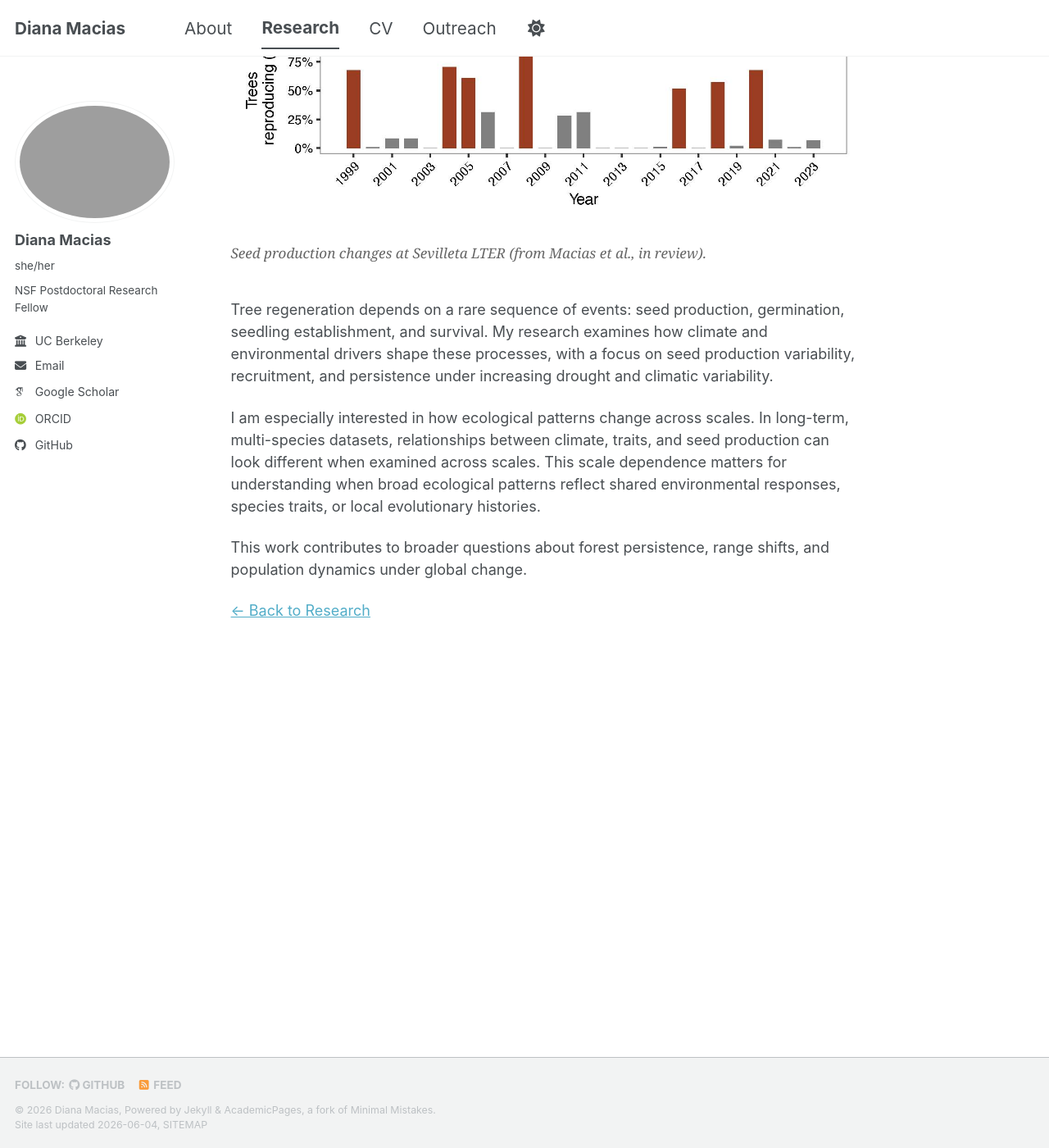
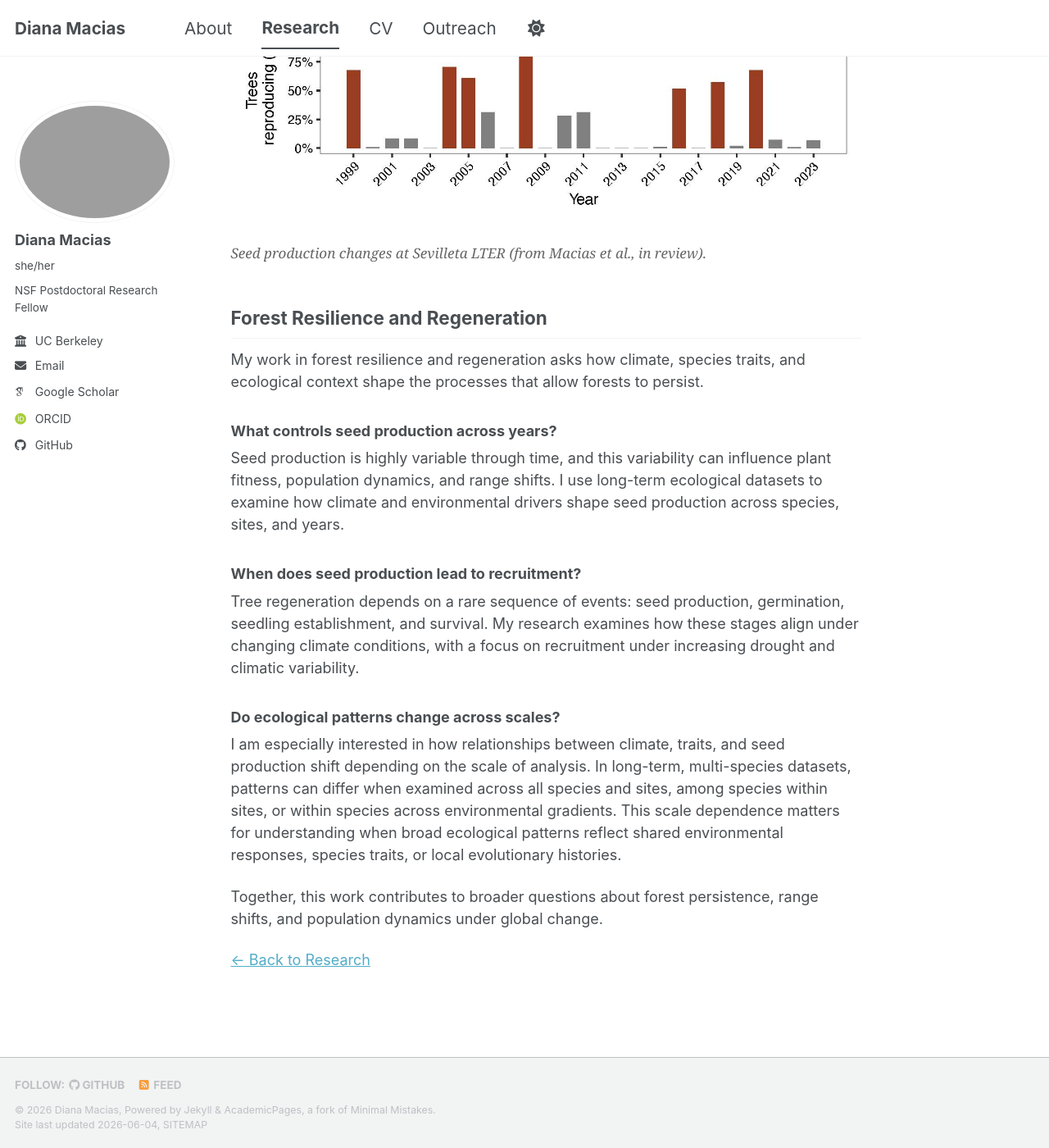
Before and after one commit to maciasd/maciasd.github.io, a Jekyll site: the page built from _pages/forest-resileince.md, in a window 1280 px wide and 1400 px high, scrolled down 576 px. Shown: the whole window at 82% size. Built offline with Jekyll 4.4.1, drawn with Linux system fonts in a browser that asks for light colours; some web fonts are replaced; a script bundle is joined from its source files by our own code; library files that are not in the unit come from our copies.

Commit message:
Revise forest resilience content and formatting
Updated the formatting and content structure of the forest resilience page to enhance readability and clarity.

```diff
--- a/_pages/forest-resileince.md
+++ b/_pages/forest-resileince.md
@@ -4,17 +4,29 @@ title: "Forest Resilience and Regeneration"
 author_profile: true
 ---
 
-<figure style="text-align: center; margin-bottom: 35px;">
-  <img src="/images/forest-resilience.jpg" width="200" alt="Seed production at Sevilleta LTER">
+<figure style="text-align: center; margin-bottom: 25px;">
+  <img src="/images/forest-resilience.jpg" width="380" alt="Seed production at Sevilleta LTER">
   <figcaption style="font-size: 0.95em; line-height: 1.4; color: #666; margin-top: 8px;">
     <em>Seed production changes at Sevilleta LTER (from Macias et al., in review).</em>
   </figcaption>
 </figure>
 
-Tree regeneration depends on a rare sequence of events: seed production, germination, seedling establishment, and survival. My research examines how climate and environmental drivers shape these processes, with a focus on seed production variability, recruitment, and persistence under increasing drought and climatic variability.
+## Forest Resilience and Regeneration
 
-I am especially interested in how ecological patterns change across scales. In long-term, multi-species datasets, relationships between climate, traits, and seed production can look different when examined across scales. This scale dependence matters for understanding when broad ecological patterns reflect shared environmental responses, species traits, or local evolutionary histories.
+My work in forest resilience and regeneration asks how climate, species traits, and ecological context shape the processes that allow forests to persist.
 
-This work contributes to broader questions about forest persistence, range shifts, and population dynamics under global change.
+### What controls seed production across years?
+
+Seed production is highly variable through time, and this variability can influence plant fitness, population dynamics, and range shifts. I use long-term ecological datasets to examine how climate and environmental drivers shape seed production across species, sites, and years.
+
+### When does seed production lead to recruitment?
+
+Tree regeneration depends on a rare sequence of events: seed production, germination, seedling establishment, and survival. My research examines how these stages align under changing climate conditions, with a focus on recruitment under increasing drought and climatic variability.
+
+### Do ecological patterns change across scales?
+
+I am especially interested in how relationships between climate, traits, and seed production shift depending on the scale of analysis. In long-term, multi-species datasets, patterns can differ when examined across all species and sites, among species within sites, or within species across environmental gradients. This scale dependence matters for understanding when broad ecological patterns reflect shared environmental responses, species traits, or local evolutionary histories.
+
+Together, this work contributes to broader questions about forest persistence, range shifts, and population dynamics under global change.
 
 [← Back to Research](/research/)
```
